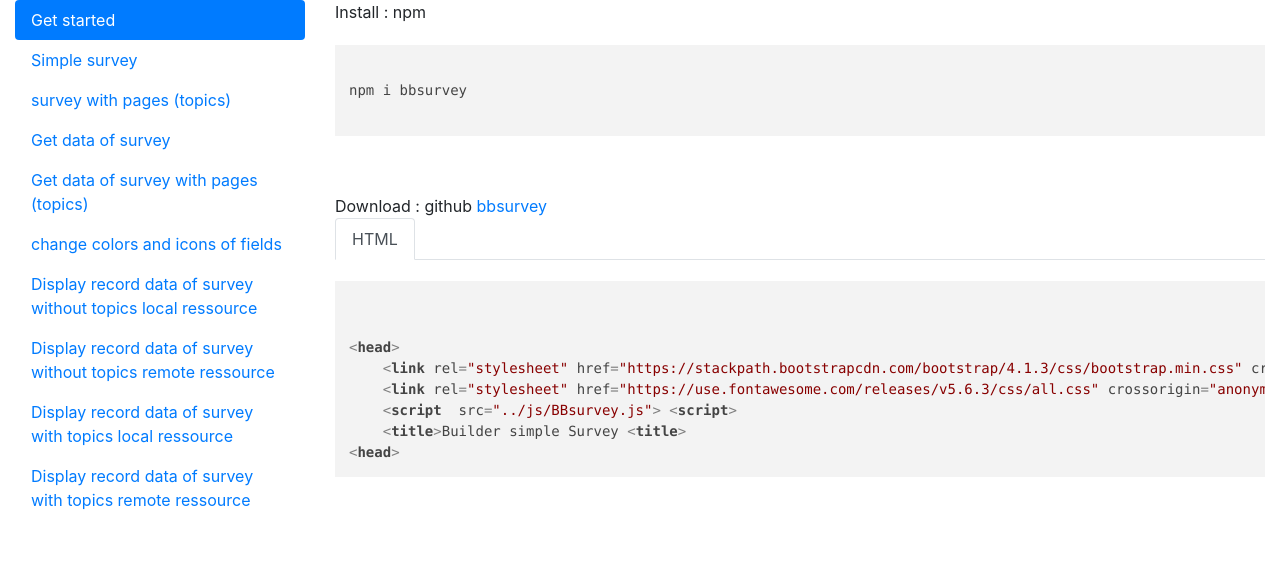
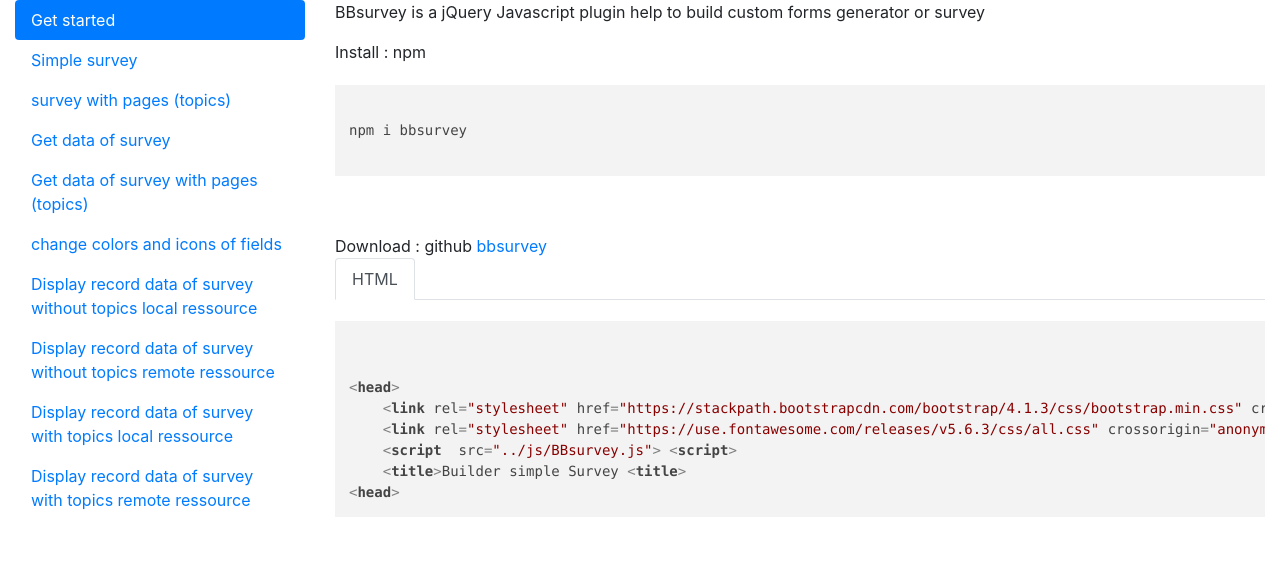
Before and after one commit to HoudaMallem/BBsurvey, a website: page exmple/index.html in a window 1280 px wide. Drawn offline with nearby package versions, Linux system fonts and the light colour scheme.

Commit message:
correction index

```diff
--- a/exmple/index.html
+++ b/exmple/index.html
@@ -41,6 +41,7 @@
                     <div class="col-9">
                       <div class="tab-content" id="v-pills-tabContent">
                             <div class="tab-pane fade show active" id="v-pills-start" role="tabpanel" aria-labelledby="v-pills-start-tab">
+                                <p>BBsurvey is a jQuery Javascript plugin help to build custom forms generator or survey</p>
                                     Install : npm <br/>
                                     <pre>
                                         <code class="language-html" data-lang="html">
--- a/package.json
+++ b/package.json
@@ -1,6 +1,6 @@
 {
   "name": "bbsurvey",
-  "version": "1.0.6",
+  "version": "1.0.7",
   "description": "jQuery Javascript plugin to build custom forms generator or survey",
   "main": "index.js",
   "scripts": {
```
